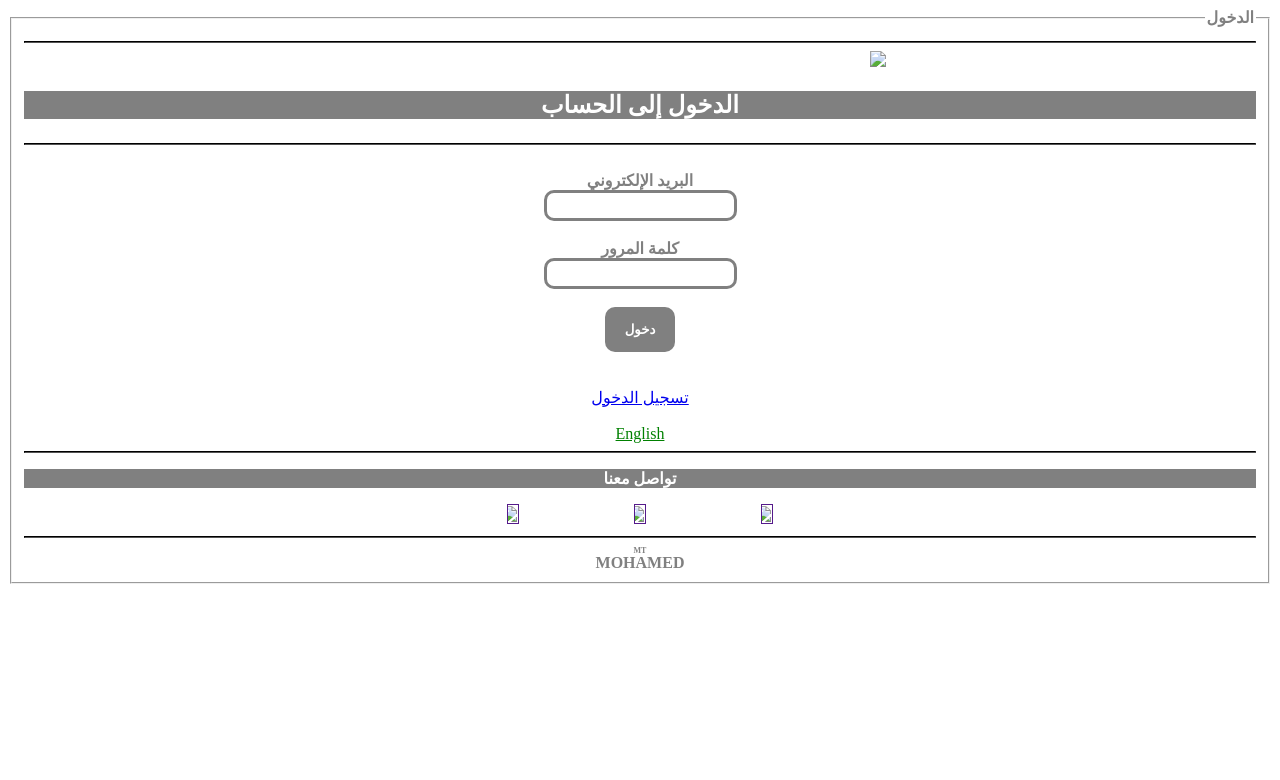
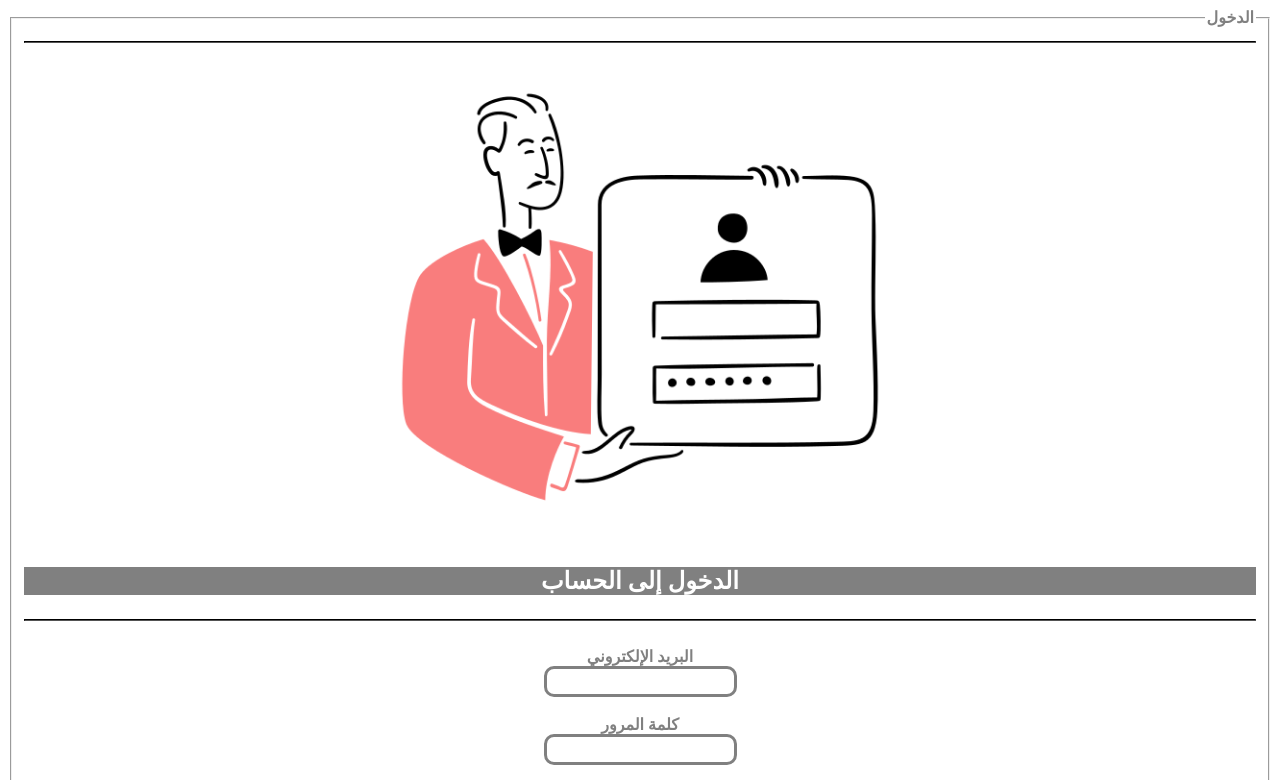
Before and after one commit to MTEXPERIENCE/Login_page, a plain HTML site: page test_ar2.html in a window 1280 px wide. Shown: the top 780 px of the page. Drawn offline with Linux system fonts and the light colour scheme; the site is published under a folder, as on GitHub Pages, so addresses that start at the root find nothing.

Commit message:
Update test_ar2.html

```diff
--- a/test_ar2.html
+++ b/test_ar2.html
@@ -12,7 +12,7 @@
   <fieldset>
     <legend>الدخول</legend>
     <hr>
-    <img id="singup" src="/login_05.png">
+    <img id="singup" src="login_05.png">
     <p id="testing02">الدخول إلى الحساب
     <p>
       <hr><br>
@@ -29,9 +29,9 @@
         <a id="blueff" href="index.html">English</a>
         <hr>
         <p id="difol0"><b>تواصل معنا<b></p>
-        <a href=""><img id="molinko" src="/i_01.png"></a>
-        <a href=""><img id="molinko" src="/f_01.png"></a>
-        <a href=""><img id="molinko" src="/t_01.png"></a>
+        <a href=""><img id="molinko" src="i_01.png"></a>
+        <a href=""><img id="molinko" src="f_01.png"></a>
+        <a href=""><img id="molinko" src="t_01.png"></a>
         <hr>
         <ruby>
           <rb>MOHAMED</rb>
```
